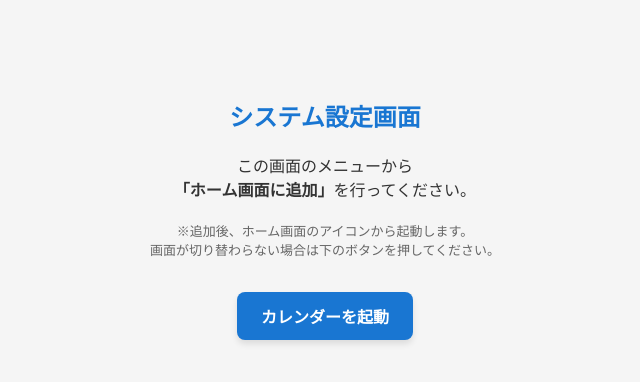
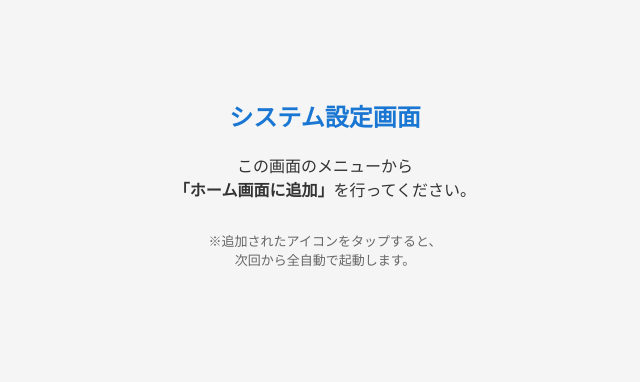
Before and after one commit to matsuosetup1220-debug/calendar, a plain HTML site: page index.html in a window 1280 px wide. Shown: the whole page, without its empty margins (315-955 px from the left). Drawn offline with Linux system fonts and the light colour scheme.

Commit message:
Update index.html

```diff
--- a/index.html
+++ b/index.html
@@ -12,30 +12,26 @@
   <script>
     window.onload = function() {
       var targetUrl = "https://script.google.com/macros/s/AKfycbwnyegZ8aa_FSN08lcpP2jw6jOMgmfg_Sn-CpsJBvjO8DXQ9YmwdUvMPBjJLzzkjp_8Zg/exec";
-      var isStandalone = window.matchMedia('(display-mode: standalone)').matches || window.navigator.standalone;
 
-      // スマホが「ホーム画面から開いた」か「2回目以降のアクセス」なら自動ワープ
-      if (isStandalone || localStorage.getItem("isSetupComplete")) {
+      // URLに「?app=1」という目印がついているか判定
+      if (window.location.search.indexOf('app=1') !== -1) {
+        // ホーム画面のアイコン（目印あり）から開いた場合は光の速さで自動ワープ
         window.location.replace(targetUrl);
       } else {
-        // 初回のみ案内画面を表示し、「1回見た」という記憶をスマホに保存する
+        // 普通のブラウザで開いた場合、URLの末尾にこっそり目印「?app=1」をつける
+        window.history.replaceState(null, '', '?app=1');
+
+        // 案内画面を表示
         document.getElementById("message").style.display = "block";
-        localStorage.setItem("isSetupComplete", "true");
       }
     };
-
-    function manualLaunch() {
-      localStorage.setItem("isSetupComplete", "true");
-      window.location.replace("https://script.google.com/macros/s/AKfycbwnyegZ8aa_FSN08lcpP2jw6jOMgmfg_Sn-CpsJBvjO8DXQ9YmwdUvMPBjJLzzkjp_8Zg/exec");
-    }
   </script>
 </head>
 <body style="background-color: #f5f5f5; text-align: center; padding-top: 50px; font-family: sans-serif; color: #333;">
   <div id="message" style="display: none; padding: 20px;">
     <h2 style="color: #1976d2;">システム設定画面</h2>
     <p>この画面のメニューから<br><b>「ホーム画面に追加」</b>を行ってください。</p>
-    <p style="font-size: 13px; color: #666; margin-top:20px;">※追加後、ホーム画面のアイコンから起動します。<br>画面が切り替わらない場合は下のボタンを押してください。</p>
-    <button onclick="manualLaunch()" style="margin-top:20px; padding:12px 24px; background:#1976d2; color:#fff; border:none; border-radius:8px; font-size:16px; font-weight:bold; cursor:pointer; box-shadow: 0 4px 6px rgba(0,0,0,0.1);">カレンダーを起動</button>
+    <p style="font-size: 13px; color: #666; margin-top:30px;">※追加されたアイコンをタップすると、<br>次回から全自動で起動します。</p>
   </div>
 </body>
 </html>
```
